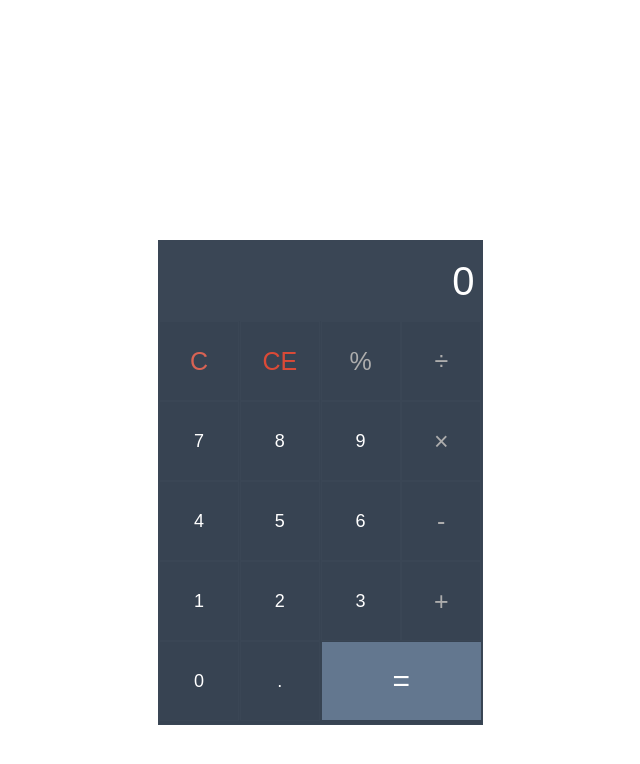
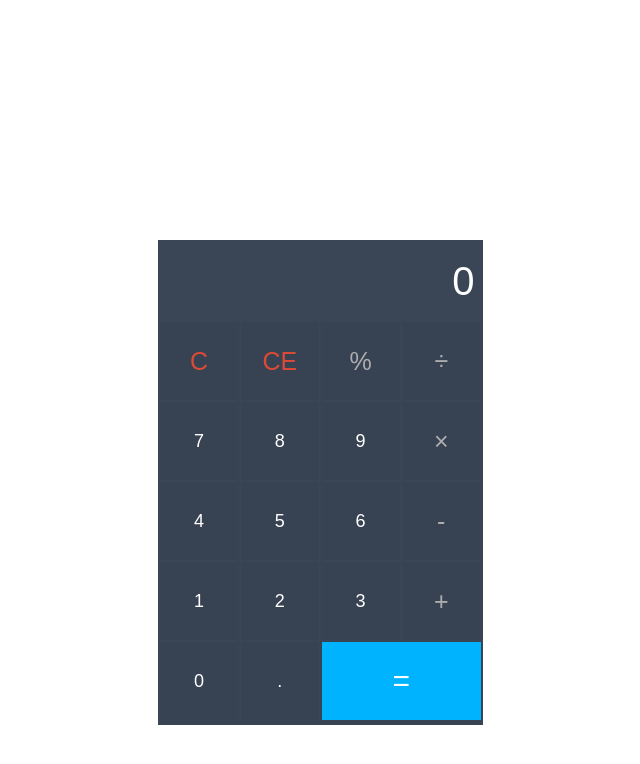
Before and after one commit to brewswain/Calculator, a plain HTML site: page index.html in a window 1280 px wide. In both pictures the pointer is over the input 755 px from the left and 681 px from the top of the page. Shown: the whole page, without its empty margins (354-994 px from the left). Drawn offline with Linux system fonts and the light colour scheme.

Commit message:
Change hover effect on 'C' and 'CE' buttons

```diff
--- a/style/main.css
+++ b/style/main.css
@@ -77,16 +77,19 @@ body {
   border: 1px solid #374352;
   margin-bottom: 2%;
 }
+.calculator-keys .equals:hover {
+  background-color: #00b3ff;
+}
 
 .calculator-keys .clear {
-  color: #d86354;
+  color: #da4a37;
   font-size: 2.5rem;
   grid-area: 1 / 1 / 1/ 3;
 }
 .calculator-keys .clear:hover,
 .calculator-keys .clear-entry:hover {
-  background-color: whitesmoke;
-  color: #da4a37;
+  background-color: #da4a37;
+  color: whitesmoke;
 }
 
 .calculator-keys .clear-entry {
```
